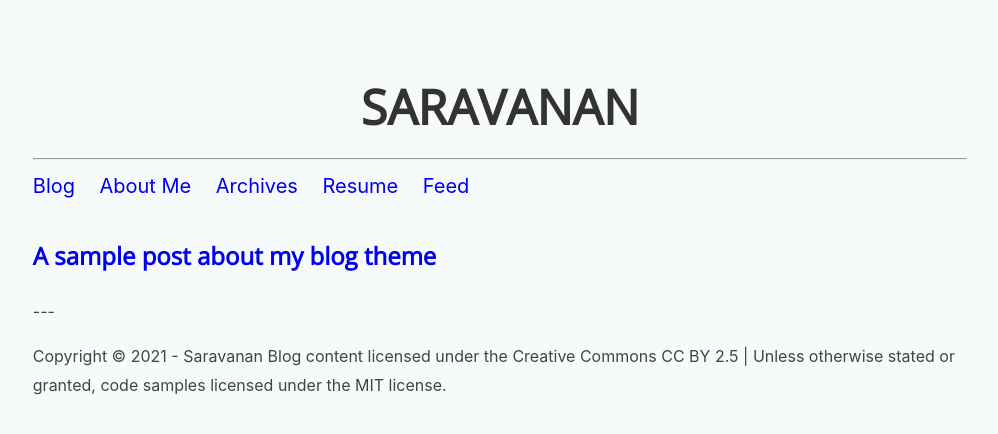
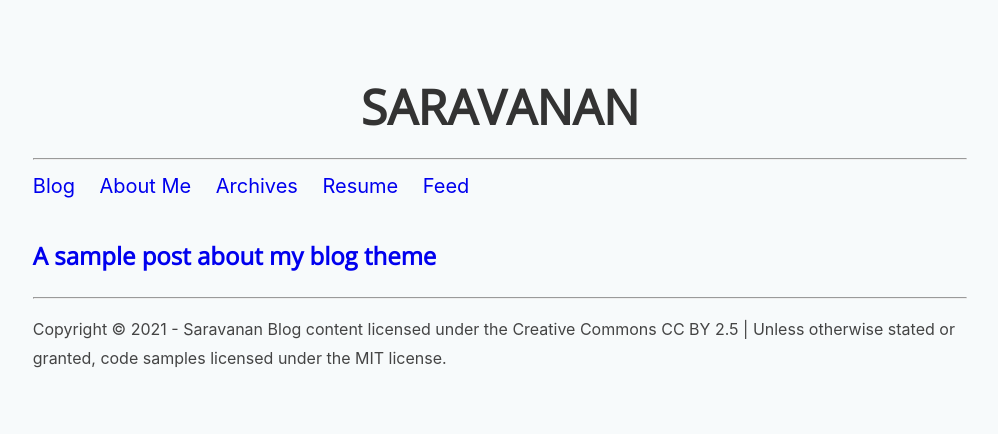
Before and after one commit to saravanaram/saravanaram.github.io, a Jekyll site: the page built from index.html, in a window 1280 px wide. Shown: the top 434 px of the page, without its empty margins (140-1138 px from the left). Built offline with Jekyll 4.4.1, drawn with Linux system fonts in a browser that asks for light colours; the list of posts is cut into pages by our own code.

Commit message:
Update index.html

```diff
--- a/index.html
+++ b/index.html
@@ -25,4 +25,4 @@ layout: default
   {% endif %}
 </div>-->
 </div>
----
+<hr/>
```
